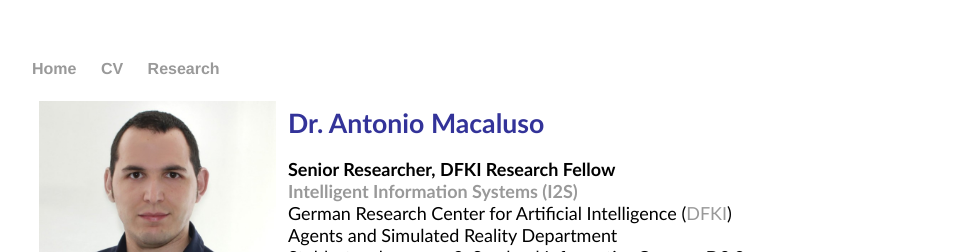
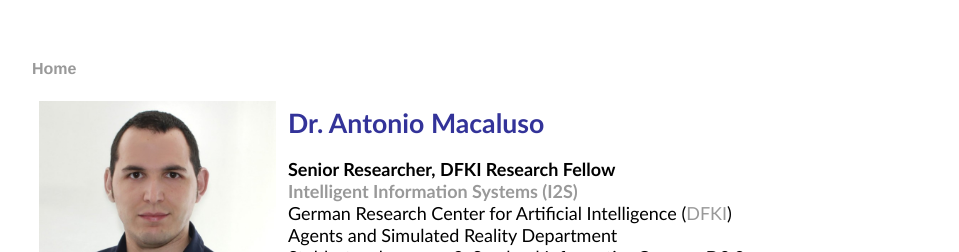
Before and after one commit to amacaluso/amacaluso.github.io, a Jekyll site: the page built from index.html, in a window 1280 px wide and 900 px high. Shown: the top 252 px of the window, without its empty margins (160-1119 px from the left). Built offline with Jekyll 4.4.1, drawn with Linux system fonts in a browser that asks for light colours.

Commit message:
Update default.html

```diff
--- a/_layouts/default.html
+++ b/_layouts/default.html
@@ -9,8 +9,8 @@
 			<nav>
 	    		<ul>
 	        		<li><a href="/">Home</a></li>
-	        		<li><a href="/cv.html">CV</a></li>
-	        		<li><a href="/research.html">Research</a></li>
+	        		<!-- <li><a href="/cv.html">CV</a></li>
+	        		<li><a href="/research.html">Research</a></li>-->
 	    		</ul>
 			</nav>
 			<div class="container">
@@ -21,7 +21,7 @@
 			<footer>
 	    		<ul>
 	        		<li><a href="mailto:antonio.macaluso@dfki.de">email</a></li>
-	        		<li><a href="https://github.com/amacaluso">github.com/amacaluso</a></li>
+	        		<!-- <li><a href="https://github.com/amacaluso">github.com/amacaluso</a></li>-->
 				</ul>
 			</footer>
 		</body>
```
